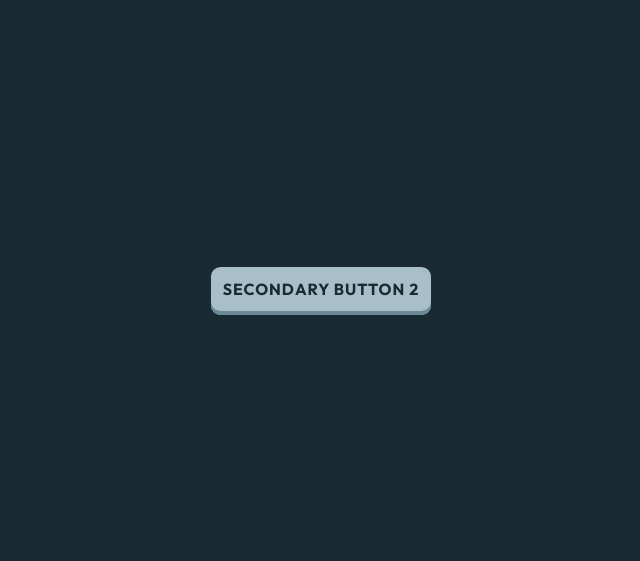
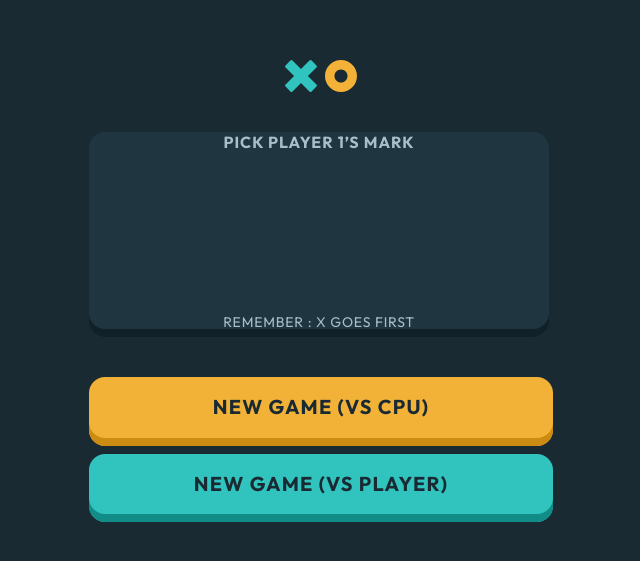
Before and after one commit to mujabom/tic-tac-toe, a React (Vite) app: page / in a window 1280 px wide. Shown: the part 109-670 px from the top of the page, without its empty margins (399-1039 px from the left). Built offline with nearby package versions, Linux system fonts and the light colour scheme.

Commit message:
1st screen work

```diff
--- a/src/App.tsx
+++ b/src/App.tsx
@@ -1,20 +1,34 @@
 import Button from "./UI/Button";
+import O from "./UI/O";
+import X from "./UI/X";
 
 export default function App() {
   return (
     // <div className="min-h-screen grid place-items-center bg-cd-navy">
     <div className="w-[90rem] h[56.25rem] min-h-screen grid place-items-center font-outfit text-cl-silver text-body bg-cd-navy">
-
       <NewGameMenu />
     </div>
   );
 }
 function NewGameMenu() {
   return (
-    <div className="">
-      <Button variant="secondary" color="blue" className="">
-        SECONDARY BUTTON 2
+    <div className="flex flex-col gap-10">
+      <div className="flex flex-row justify-center gap-2">
+        <X className="w-8 h-8" />
+        <O className="w-8 h-8" />
+      </div>
+      <div className="w-[460px] h-[205px] bg-cd-semi-navy rounded-2xl justify-between shadow-i-navy flex flex-col items-center">
+        <p className="text-heading-xs">PICK PLAYER 1’S MARK</p>
+        <p className="text-cl-silver">REMEMBER : X GOES FIRST</p>
+      </div>
+      <div className="flex flex-col gap-2">
+        <Button variant="primary" color="yellow" className="">
+          {`NEW GAME (VS CPU)`}
         </Button>
+        <Button variant="primary" color="blue" className="">
+          {`NEW GAME (VS PLAYER)`}
+        </Button>
+      </div>
     </div>
   );
 }
--- a/src/UI/Button.tsx
+++ b/src/UI/Button.tsx
@@ -19,7 +19,9 @@ export default function Button({
       : "bg-cl-silver hover:bg-cl-silver-h";
 
   const variantClass =
-    variant === "primary" ? "text-heading-s rounded-3xl pb-2" : "text-heading-xs  p-3 rounded-[0.6rem] pb-4";
+    variant === "primary"
+      ? "text-heading-s rounded-2xl pb-2 w-[29rem] h-[4.3rem]"
+      : "text-heading-xs  p-3 rounded-[0.6rem] pb-4";
 
   function getShadow() {
     if (color === "yellow") {
@@ -30,10 +32,7 @@ export default function Button({
 
   return (
     <button
-      className={`${className} ${colorClass} ${variantClass} ${getShadow()} text-cd-navy
-
-
-    `}
+      className={`${className} ${colorClass} ${variantClass} ${getShadow()}  text-cd-navy`}
       {...props}
     >
       {children}
--- a/src/UI/O.tsx
+++ b/src/UI/O.tsx
@@ -1,8 +1,8 @@
 import icono from '../asset/icon-o.svg'
 import iconoOutline from '../asset/icon-o-outline.svg'
 
-export default function O({variant = 'normal'}: {variant?: "normal" | "outline"}) {
+export default function O({variant = 'normal',className}: {variant?: "normal" | "outline",className?:string}) {
     return (
-       <img  src={variant === 'normal' ? icono : iconoOutline}/>
+       <img className={className} src={variant === 'normal' ? icono : iconoOutline}/>
     )
 }
--- a/src/UI/X.tsx
+++ b/src/UI/X.tsx
@@ -1,8 +1,8 @@
 import iconx from '../asset/icon-x.svg'
 import iconxOutline from '../asset/icon-x-outline.svg'
 
-export default function X({variant = 'normal'}: {variant?: "normal" | "outline"}) {
+export default function X({variant = 'normal',className}: {variant?: "normal" | "outline",className?:string}) {
     return (
-       <img  src={variant === 'normal' ? iconx : iconxOutline}/>
+       <img className={className} src={variant === 'normal' ? iconx : iconxOutline}/>
     )
 }
--- a/src/index.css
+++ b/src/index.css
@@ -1,4 +1,4 @@
-@import url("https://fonts.googleapis.com/css2?family=Outfit:wght@500;700&display=swap");
+@import url("https://fonts.googleapis.com/css2?family=Outfit:wght@400;700&display=swap");
 
 @tailwind base;
 @tailwind components;
--- a/tailwind.config.js
+++ b/tailwind.config.js
@@ -6,6 +6,8 @@ export default {
       boxShadow: {
         'i-yellow': '0px -0.5rem 0px #CC8B13 inset',
         'i-blue': '0px -0.5rem 0px #118C87 inset',
+        'i-navy': '0px -0.5rem 0px #10212A inset',
+        'i-navy-s': '0px -0.25rem 0px #10212A inset',
         'i-yellow-s': '0px -0.25rem 0px #CC8B13 inset',
         'i-blue-s': '0px -0.25rem 0px #6B8997 inset',
       },
@@ -15,27 +17,27 @@ export default {
       fontSize: {
         'heading-l': ['40px', {
           letterSpacing: '2.5px',
-          fontWeight: 'bold',
+          fontWeight: 700,
           lineHeight: '48px',
         }],
         'heading-m': ['24px', {
           letterSpacing: '1.5px',
-          fontWeight: 'bold',
+          fontWeight: 700,
           lineHeight: '30px',
         }],
         'heading-s': ['20px', {
           letterSpacing: '1.25px',
-          fontWeight: 'bold',
+          fontWeight: 700,
           lineHeight: '24px',
         }],
         'heading-xs': ['16px', {
           letterSpacing: '1px',
-          fontWeight: 'bold',
+          fontWeight: 700,
           lineHeight: '20px',
         }],
-        'body': ['1.125rem', {
-          letterSpacing: '15px',
-          fontWeight: 500,
+        'body': ['14px', {
+          letterSpacing: '0.8px',
+          fontWeight: 400,
           lineHeight: '30px',
         }],
       },
```
